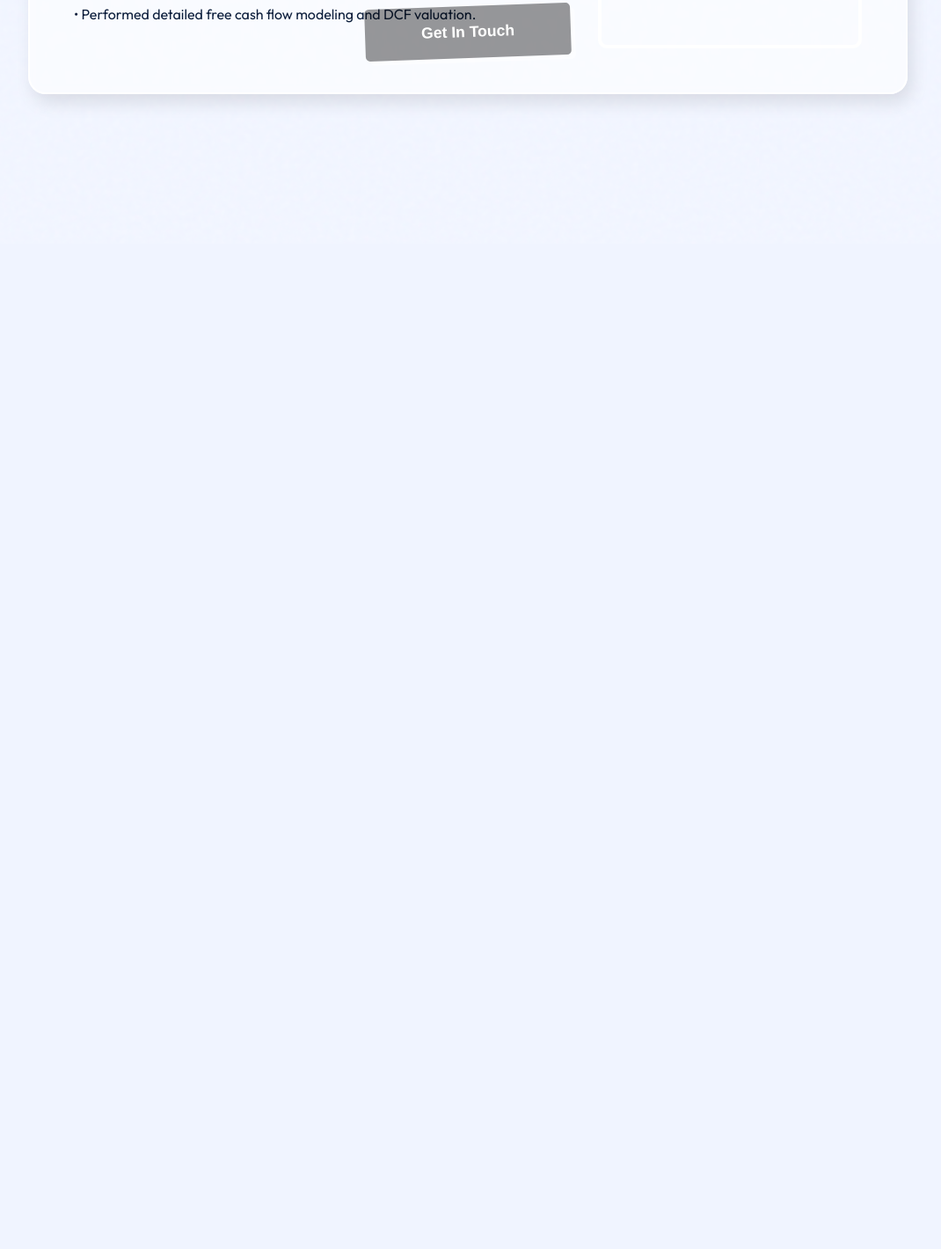
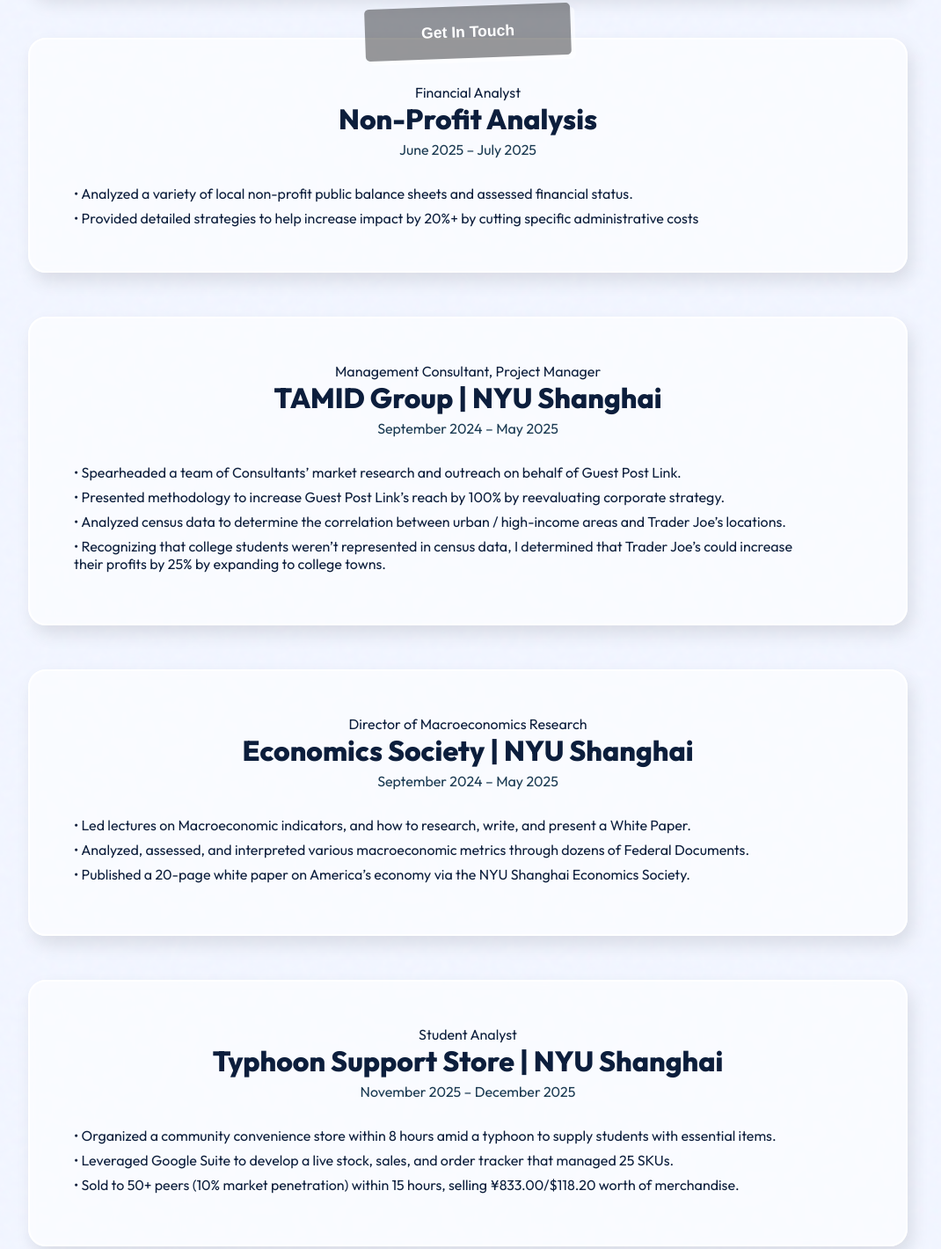
Before and after one commit to GRI3FER/anshgandhi.github.io, a plain HTML site: page experience.html in a window 1280 px wide. Shown: the part 694-2114 px from the top of the page at 88% size, without its empty margins (108-1178 px from the left). Before the commit the page ends 971 px from the top, so only its background shows below. Drawn offline with Linux system fonts and the light colour scheme.

Commit message:
Refined Experiences

```diff
--- a/experience.html
+++ b/experience.html
@@ -11,21 +11,8 @@
     </nav>
 
     <main class="exp-container">
-        <div class="exp-card">
-            <img src="aura.jpg" class="exp-img" alt="Aura Intelligence">
-            <div class="exp-content">
-                <span class="role-title">Strategy Consultant</span>
-                <h3>Aura Intelligence (Bain & Co.)</h3>
-                <p style="color:var(--text-sub); margin-bottom:15px;">August 2025 – Present</p>
-                <ul style="list-style: none;">
-                    <li style="margin-bottom:8px;">• Analyzed 10+ competitors to identify pathways for 20% growth.</li>
-                    <li>• Defined $4B+ potential market and acquisition pathways for Consulting/PE sectors.</li>
-                </ul>
-            </div>
-        </div>
-
         <div class="exp-card reverse">
-            <img src="finance.jpg" class="exp-img" alt="Finance Modeling">
+            <!-- <img src="finance.jpg" class="exp-img" alt="Finance Modeling"> -->
             <div class="exp-content">
                 <span class="role-title">Student Analyst</span>
                 <h3>Finance | Carnegie Mellon University</h3>
@@ -36,6 +23,77 @@
                 </ul>
             </div>
         </div>
+
+        <div class="exp-card">
+            <!-- <img src="aura.jpg" class="exp-img" alt="Aura Intelligence"> -->
+            <div class="exp-content">
+                <span class="role-title">Strategy Consultant</span>
+                <h3>Aura Intelligence (Bain & Co.)</h3>
+                <p style="color:var(--text-sub); margin-bottom:15px;">August 2025 – December 2025</p>
+                <ul style="list-style: none;">
+                    <li style="margin-bottom:8px;">• Analyzed 10+ competitors to identify pathways for 20% growth.</li>
+                    <li>• Defined $4B+ potential market and acquisition pathways for Consulting/PE sectors.</li>
+                </ul>
+            </div>
+        </div>
+
+
+        <div class="exp-card">
+            <!-- <img src="aura.jpg" class="exp-img" alt="Aura Intelligence"> -->
+            <div class="exp-content">
+                <span class="role-title">Financial Analyst</span>
+                <h3>Non-Profit Analysis</h3>
+                <p style="color:var(--text-sub); margin-bottom:15px;">June 2025 – July 2025</p>
+                <ul style="list-style: none;">
+                    <li style="margin-bottom:8px;">• Analyzed a variety of local non-profit public balance sheets and assessed financial status.</li>
+                    <li>• Provided detailed strategies to help increase  impact by 20%+ by cutting specific administrative costs</li>
+                </ul>
+            </div>
+        </div>
+
+        <div class="exp-card reverse">
+            <!-- <img src="finance.jpg" class="exp-img" alt="Finance Modeling"> -->
+            <div class="exp-content">
+                <span class="role-title">Management Consultant, Project Manager</span>
+                <h3>TAMID Group | NYU Shanghai</h3>
+                <p style="color:var(--text-sub); margin-bottom:15px;">September 2024 – May 2025</p>
+                <ul style="list-style: none;">
+                    <li style="margin-bottom:8px;">• Spearheaded a team of Consultants’ market research and outreach on behalf of Guest Post Link.</li>
+                    <li style="margin-bottom:8px;">• Presented methodology to increase Guest Post Link’s reach by 100% by reevaluating corporate strategy.</li>
+                    <li style="margin-bottom:8px;">• Analyzed census data to determine the correlation between urban / high-income areas and Trader Joe’s locations.</li>
+                    <li style="margin-bottom:8px;">• Recognizing that college students weren’t represented in census data, I determined that Trader Joe’s could increase <br> their profits by 25% by expanding to college towns.</li>
+
+                </ul>
+            </div>
+        </div>
+        <div class="exp-card">
+            <!-- <img src="aura.jpg" class="exp-img" alt="Aura Intelligence"> -->
+            <div class="exp-content">
+                <span class="role-title">Director of Macroeconomics Research</span>
+                <h3>Economics Society | NYU Shanghai </h3>
+                <p style="color:var(--text-sub); margin-bottom:15px;">September 2024 – May 2025</p>
+                <ul style="list-style: none;">
+                    <li style="margin-bottom:8px;">• Led lectures on Macroeconomic indicators, and how to research, write, and present a White Paper.</li>
+                    <li style="margin-bottom:8px;">• Analyzed, assessed, and interpreted various macroeconomic metrics through dozens of Federal Documents.</li>
+                    <li style="margin-bottom:8px;">• Published a 20-page white paper on America’s economy via the NYU Shanghai Economics Society.</li>
+                </ul>
+            </div>
+        </div>
+
+        <div class="exp-card reverse">
+            <!-- <img src="finance.jpg" class="exp-img" alt="Finance Modeling"> -->
+            <div class="exp-content">
+                <span class="role-title">Student Analyst</span>
+                <h3>Typhoon Support Store | NYU Shanghai</h3>
+                <p style="color:var(--text-sub); margin-bottom:15px;">November 2025 – December 2025</p>
+                <ul style="list-style: none;">
+                    <li style="margin-bottom:8px;">• Organized a community convenience store within 8 hours amid a typhoon to supply students with essential items.</li>
+                    <li style="margin-bottom:8px;">• Leveraged Google Suite to develop a live stock, sales, and order tracker that managed 25 SKUs.</li>
+                    <li style="margin-bottom:8px;">• Sold to 50+ peers (10% market penetration) within 15 hours, selling ¥833.00/$118.20 worth of merchandise.</li>
+                </ul>
+            </div>
+        </div>
+
     </main>
 
     <div class="contact-footer"><button class="contact-trigger" id="openModal">Get In Touch</button></div>
```
Also changed, not shown: index.html (+4 -0 lines).
